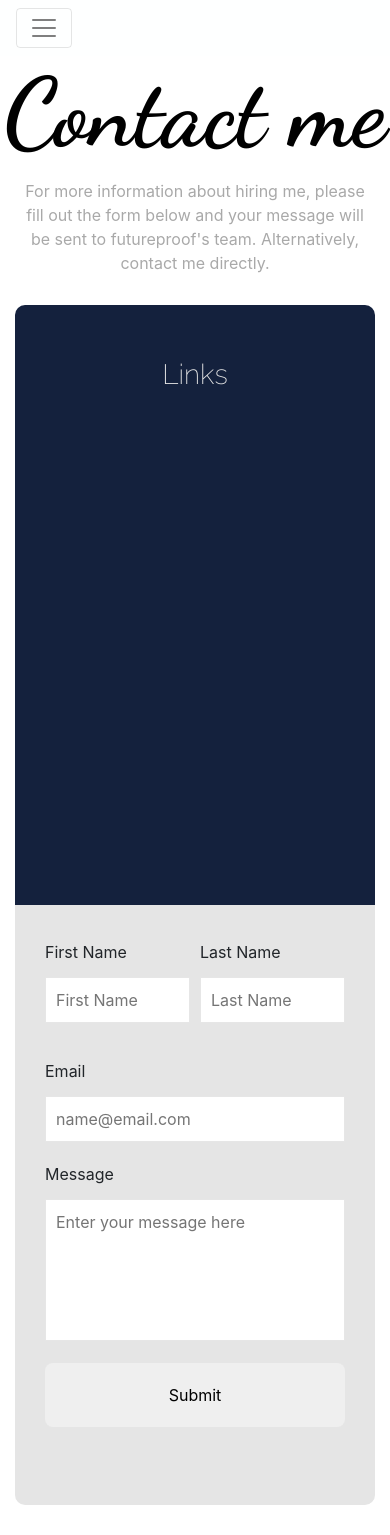
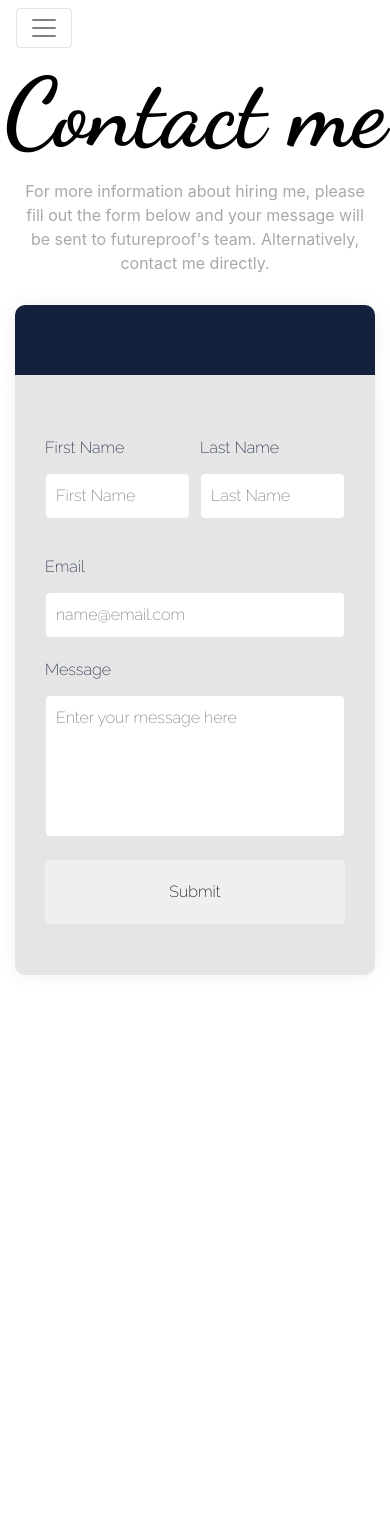
Before and after one commit to AKP-13/reactPortfolio, a React app: page /contact in a window 390 px wide. After the commit the page ends 1005 px from the top, so only its background shows below. Built offline with nearby package versions, Linux system fonts and the light colour scheme.

Commit message:
Style contact form

```diff
--- a/src/Components/Contact.js
+++ b/src/Components/Contact.js
@@ -27,7 +27,6 @@ class Contact extends Component {
                             id="contact-links-div"
                             className="col-sm-2 col-lg-2 m-0"
                         >
-                            <h3>Links</h3>
                             <h4>
                                 <a href="https://github.com/AKP-13">
                                     <Icon icon={githubFilled} color="#FCA311" />{" "}
--- a/src/Components/ContactForm.js
+++ b/src/Components/ContactForm.js
@@ -1,4 +1,5 @@
 import React, { Component } from "react";
+import "../styles/contactForm.css";
 
 class ContactForm extends Component {
     componentDidMount() {
--- a/src/styles/contact.css
+++ b/src/styles/contact.css
@@ -6,7 +6,7 @@
 }
 
 #contact-page-div {
-    border-radius: 10px;
+    border-radius: 8px;
     margin: 30px 0px;
     justify-content: center;
 }
@@ -20,13 +20,17 @@
     background-color: #14213d;
     border-top-left-radius: inherit;
     border-bottom-left-radius: inherit;
+    box-shadow: 0px 0px 20px #00000010;
 }
 
 #contact-form-div {
     height: 600px;
+    display: flex;
+    align-items: center;
     background-color: #e5e5e5;
     border-top-right-radius: inherit;
     border-bottom-right-radius: inherit;
+    box-shadow: 0px 0px 20px #00000010;
 }
 
 #contact-links-div h3 {
@@ -35,7 +39,7 @@
 }
 
 #contact-links-div h4 {
-    font-size: 2.5rem;
+    font-size: 4rem;
     transition: 0.3s;
 }
 
@@ -61,6 +65,10 @@ h4 span {
 @media (max-width: 575.98px) {
     #contact-links-div {
         border-radius: 10px 10px 0px 0px;
+        display: flex;
+        justify-content: space-around;
+        height: 70px;
+        align-items: center;
     }
 
     #contact-form-div {
@@ -68,88 +76,8 @@ h4 span {
     }
 }
 
-form {
-    padding: 10px;
-}
-
-#formContainer {
-    width: 100%;
-    max-width: 700px;
-    margin: 0 auto;
-    padding: 5px;
-    /* box-shadow: 0px 0px 20px #00000010; */
-    /* background-color: white; */
-    border-radius: 8px;
-    margin-bottom: 10px;
-}
-.form-group {
-    width: 100%;
-    margin-top: 20px;
-    font-size: 16px;
-}
-.form-group input,
-.form-group textarea {
-    width: 100%;
-    padding: 10px;
-    border: 1px solid rgba(128, 128, 128, 0.199);
-    margin-top: 5px;
-}
-textarea {
-    resize: none;
-}
-button[type="submit"] {
-    width: 100%;
-    border: none;
-    outline: none;
-    padding: 20px;
-    border-radius: 8px;
-    color: black;
-    text-align: center;
-    cursor: pointer;
-    transition: 0.3s ease background-color;
-    display: block;
-    margin: 0 auto;
-}
-button[type="submit"]:hover {
-    background-color: #fca311;
-}
-#status {
-    width: 100%;
-    max-width: 700px;
-    text-align: center;
-    padding: 10px;
-    border-radius: 8px;
-    opacity: 0;
-    pointer-events: none;
-}
-#status.success {
-    background-color: rgb(211, 250, 153);
-    color: green;
-    animation: status 5s ease forwards;
-}
-#status.error {
-    background-color: rgb(250, 129, 92);
-    color: rgb(252, 252, 252);
-    animation: status 5s ease forwards;
-}
-
-@media only screen and (max-width: 565px) {
-    #contactKrikor h2 {
-        font-size: 1rem;
+@media (max-width: 767px) {
+    #contact-links-div h4 {
+        font-size: 3rem;
     }
 }
-
-@keyframes status {
-    0% {
-        opacity: 1;
-        pointer-events: all;
-    }
-    90% {
-        opacity: 1;
-        pointer-events: all;
-    }
-    100% {
-        opacity: 0;
-        pointer-events: none;
-    }
-}
--- /dev/null
+++ b/src/styles/contactForm.css
@@ -0,0 +1,55 @@
+#formContainer {
+    width: 100%;
+    max-width: 700px;
+    margin: 0 auto;
+    padding: 5px;
+    border-radius: 8px;
+    margin-bottom: 10px;
+    font-family: "Raleway", sans-serif;
+}
+
+form {
+    padding: 10px;
+}
+
+label {
+    color: #14213d;
+}
+
+.form-group {
+    width: 100%;
+    margin-top: 20px;
+    font-size: 16px;
+}
+
+.form-group input,
+.form-group textarea {
+    width: 100%;
+    padding: 10px;
+    border: 1px solid rgba(128, 128, 128, 0.199);
+    margin-top: 5px;
+    border-radius: 5px;
+}
+
+textarea {
+    resize: none;
+    border-radius: 5px;
+}
+
+button[type="submit"] {
+    width: 100%;
+    border: none;
+    outline: none;
+    padding: 20px;
+    border-radius: 5px;
+    color: black;
+    text-align: center;
+    cursor: pointer;
+    transition: 0.3s ease background-color;
+    display: block;
+    margin: 0 auto;
+}
+
+button[type="submit"]:hover {
+    background-color: #fca311;
+}
```
